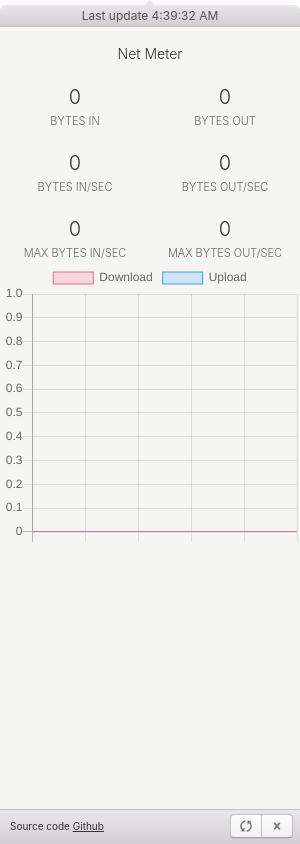
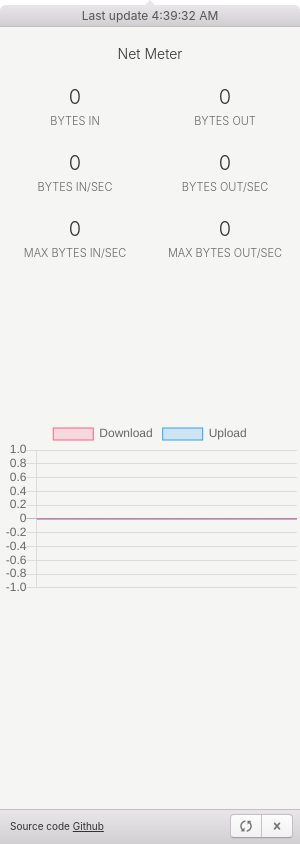
Before and after one commit to welbsantos/net-meter, an Electron app: page index.html in a window 300 px wide. Drawn offline with nearby package versions, Linux system fonts and the light colour scheme; no server answers.

Commit message:
enhance chart

```diff
--- a/index.html
+++ b/index.html
@@ -60,9 +60,14 @@
             </div>
           </div>
 
+        </div>
+
+      </div>
+
+      <div class="window-content">
         <div>
 
-            <canvas id="myCanvas" width="150" height="150"></canvas>
+          <canvas id="myCanvas" width="300" height="200"></canvas>
 
           <script>
               var ctx = document.getElementById("myCanvas").getContext('2d');
@@ -101,20 +106,25 @@
                   },
                   options: {
                       scales: {
+                        xAxes: [{
+                            gridLines: {
+                                display:false
+                            }
+                        }],
                         yAxes: [{
-                                ticks: {
-                                    beginAtZero: true
+                            gridLines: {
+                                display:true
                             }
                         }]
                       }
+
                   }
               });
           </script>
 
         </div>
+      </div>
 
-        </div>
-      </div>
       <footer class="toolbar toolbar-footer">
 
         <div class="footer-link">
--- a/index.js
+++ b/index.js
@@ -22,6 +22,8 @@ const kilobyte = 1024
 const megabyte = kilobyte * 1024
 
 let numberFormatter = utils.numberFormatter
+
+const MAX_CHART_POINTS = 60
 
 document.addEventListener('click', (event) => {
   if (event.target.href) {
@@ -98,6 +100,18 @@ const updateView = (stat) => {
 
 const updateChart = (statistics) => {
 
+  if(myChart.data.labels.length == 0) {
+    myChart.data.labels = new Array(MAX_CHART_POINTS).fill('')
+    myChart.data.datasets[0].data = new Array(MAX_CHART_POINTS).fill(0)
+    myChart.data.datasets[1].data = new Array(MAX_CHART_POINTS).fill(0)
+  }
+
+  if (myChart.data.labels.length > MAX_CHART_POINTS) {
+    myChart.data.labels.shift()
+    myChart.data.datasets[0].data.shift()
+    myChart.data.datasets[1].data.shift()
+  }
+
   myChart.data.labels.push('')
 
   myChart.data.datasets[0].data.push (statistics.rate_bytes_in)  // Download dataset
--- a/main.js
+++ b/main.js
@@ -66,7 +66,7 @@ const getWindowPosition = () => {
 const createWindow = () => {
   window = new BrowserWindow({
     width: 300,
-    height: 850,
+    height: 550,
     show: false,
     frame: false,
     fullscreenable: false,
```
Lines whose indentation alone changed are shown as unchanged.
